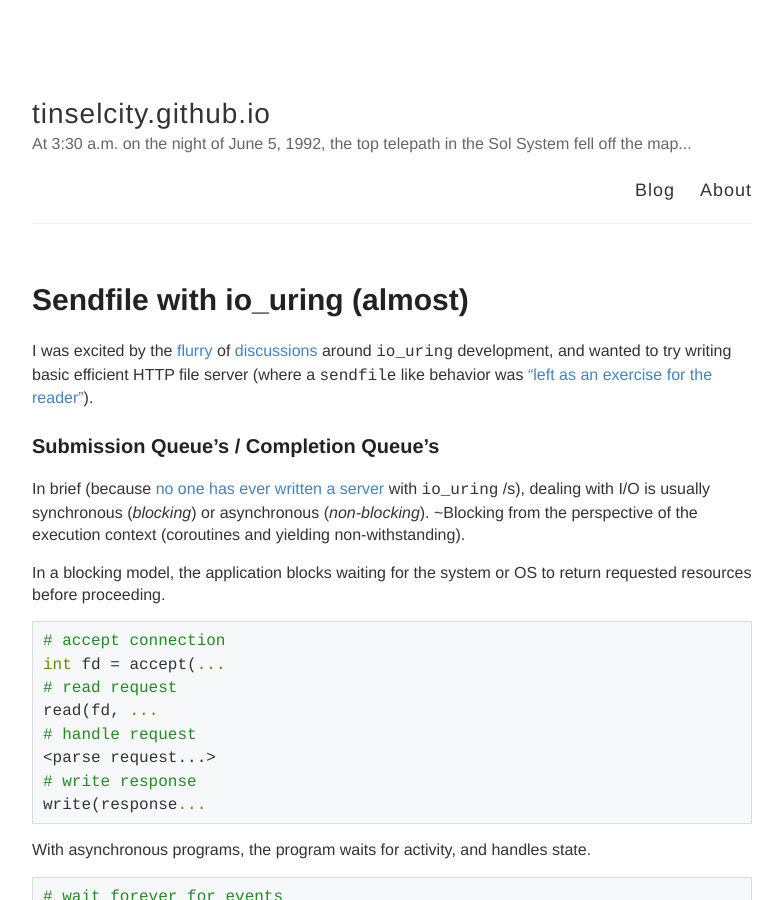
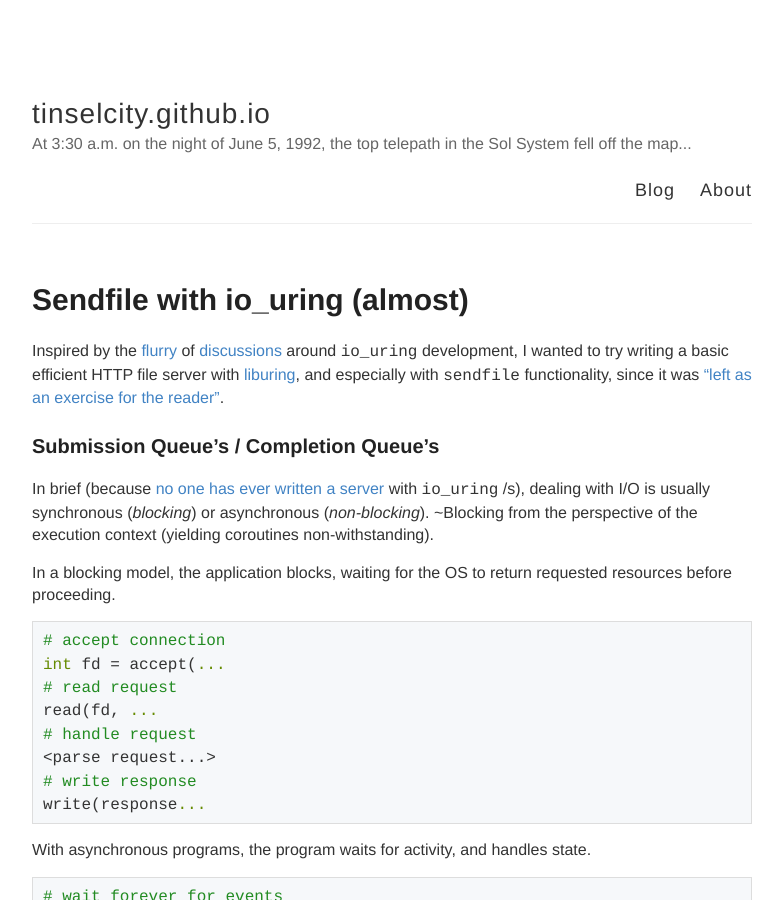
Before and after one commit to tinselcity/tinselcity.github.io, a Jekyll site: the page built from _posts/2023-4-24-Sendfile-W-Iouring.md, in a window 1280 px wide and 900 px high. Shown: the whole window, without its empty margins (248-1031 px from the left). Built offline with Jekyll 4.4.1, drawn with Linux system fonts in a browser that asks for light colours.

Commit message:
cleanup.

````diff
--- a/_posts/2023-4-24-Sendfile-W-Iouring.md
+++ b/_posts/2023-4-24-Sendfile-W-Iouring.md
@@ -3,14 +3,13 @@ layout: post
 title: Sendfile with io_uring (almost)
 ---
 
-I was excited by the [flurry](https://despairlabs.com/blog/posts/2021-06-16-io-uring-is-not-an-event-system/) of [discussions](https://developers.redhat.com/articles/2023/04/12/why-you-should-use-iouring-network-io) around `io_uring` development, and wanted to try writing basic efficient HTTP file server (where a `sendfile` like behavior was ["left as an exercise for the reader"](https://lwn.net/Articles/810491/)).
-
+Inspired by the [flurry](https://despairlabs.com/blog/posts/2021-06-16-io-uring-is-not-an-event-system/) of [discussions](https://developers.redhat.com/articles/2023/04/12/why-you-should-use-iouring-network-io) around `io_uring` development, I wanted to try writing a basic efficient HTTP file server with [liburing](https://github.com/axboe/liburing), and especially with `sendfile` functionality, since it was ["left as an exercise for the reader"](https://lwn.net/Articles/810491/).
 
 ### Submission Queue's / Completion Queue's
 
-In brief (because [no one has ever written a server](https://github.com/search?q=io_uring_submit) with `io_uring` /s), dealing with I/O is usually synchronous (_blocking_) or asynchronous (_non-blocking_).  ~Blocking from the perspective of the execution context (coroutines and yielding non-withstanding).
+In brief (because [no one has ever written a server](https://github.com/search?q=io_uring_submit) with `io_uring` /s), dealing with I/O is usually synchronous (_blocking_) or asynchronous (_non-blocking_).  ~Blocking from the perspective of the execution context (yielding coroutines non-withstanding).
 
-In a blocking model, the application blocks waiting for the system or OS to return requested resources before proceeding.
+In a blocking model, the application blocks, waiting for the OS to return requested resources before proceeding.
 
 ```python
 # accept connection
````
